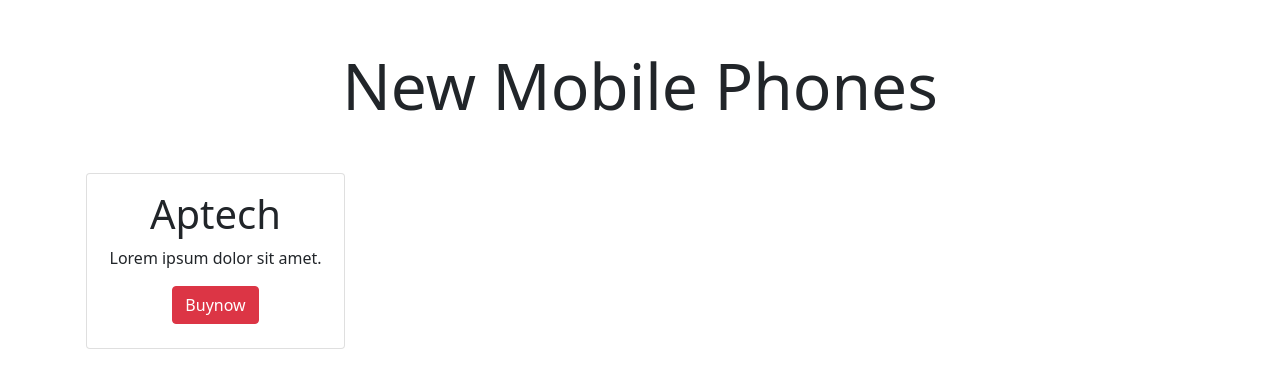
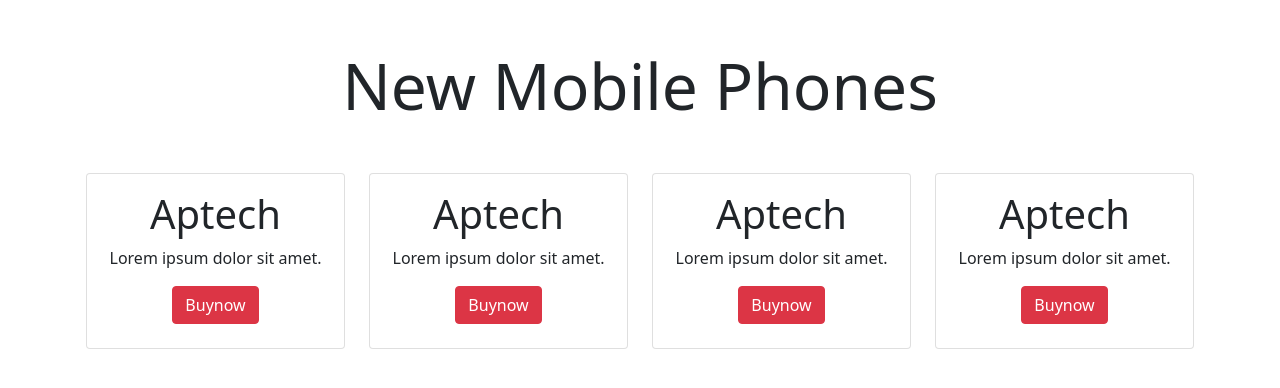
Before and after one commit to TameezNawab/GUI2, a plain HTML site: page index.html in a window 1280 px wide. Drawn offline with nearby package versions, Linux system fonts and the light colour scheme.

Commit message:
this is my third work

```diff
--- a/index.html
+++ b/index.html
@@ -23,6 +23,42 @@
                     </div>
                 </div>
             </div>
+
+            <div class="col-lg-3 col-md-5 col-sm-12">
+                <div class="card">
+                    <div class="card-body">
+                        <div class="card-title text-center">
+                            <h1>Aptech</h1>
+                            <p>Lorem ipsum dolor sit amet.</p>
+                            <button class="btn btn-danger">Buynow</button>
+                        </div>
+                    </div>
+                </div>
+            </div>
+
+            <div class="col-lg-3 col-md-5 col-sm-12">
+                <div class="card">
+                    <div class="card-body">
+                        <div class="card-title text-center">
+                            <h1>Aptech</h1>
+                            <p>Lorem ipsum dolor sit amet.</p>
+                            <button class="btn btn-danger">Buynow</button>
+                        </div>
+                    </div>
+                </div>
+            </div>
+
+            <div class="col-lg-3 col-md-5 col-sm-12">
+                <div class="card">
+                    <div class="card-body">
+                        <div class="card-title text-center">
+                            <h1>Aptech</h1>
+                            <p>Lorem ipsum dolor sit amet.</p>
+                            <button class="btn btn-danger">Buynow</button>
+                        </div>
+                    </div>
+                </div>
+            </div>
         </div>
 
 
```
